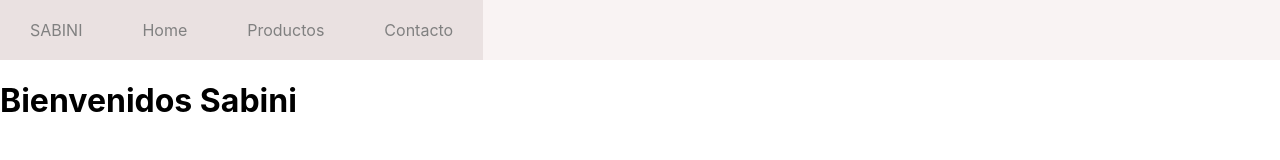
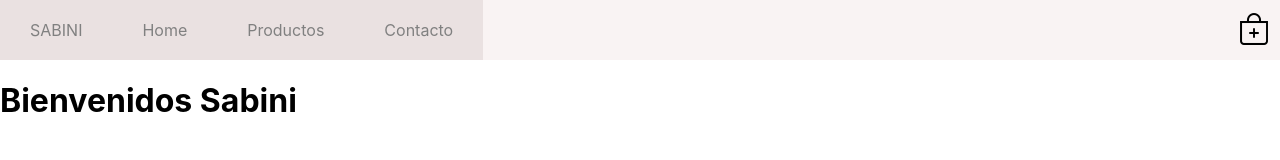
Before and after one commit to Bell-luna/sabini-luna, a React (Create React App) app: page / in a window 1280 px wide. Shown: the top 160 px of the page. Built offline with nearby package versions, Linux system fonts and the light colour scheme.

Commit message:
agregue cartwidget

```diff
--- a/public/index.html
+++ b/public/index.html
@@ -25,6 +25,10 @@
       Learn how to configure a non-root public URL by running `npm run build`.
     -->
     <title>Luna</title>
+    <link
+      rel="stylesheet"
+      href="https://cdn.jsdelivr.net/npm/bootstrap-icons@1.9.1/font/bootstrap-icons.css"
+    />
   </head>
   <body>
     <noscript>You need to enable JavaScript to run this app.</noscript>
--- a/src/components/CartWidget.js
+++ b/src/components/CartWidget.js
@@ -1,13 +1,11 @@
-import React from 'react'
+import React from "react";
 
-const CartWidget = ({chil}) => {
+const CartWidget = ({ chil }) => {
   return (
-    <div>
+    <div className="cart">
+      <i class="bi bi-bag-plus"></i>
+    </div>
+  );
+};
 
-        <i class="bi bi-bag-plus"></i>
-
-    </div>
-  )
-}
-
-export default CartWidget
+export default CartWidget;
--- a/src/components/ItemListContainer.js
+++ b/src/components/ItemListContainer.js
@@ -1,15 +1,13 @@
-import React from 'react'
+import React from "react";
 
-const nombre = "Sabini"
+const nombre = "Sabini";
 
 const ItemListContainer = () => {
   return (
     <div>
+      <h1>Bienvenidos {nombre}</h1>
+    </div>
+  );
+};
 
-        <h1>Bienvenidos {nombre}</h1>
-
-    </div>
-  )
-}
-
-export default ItemListContainer
+export default ItemListContainer;
--- a/src/components/NavBar.js
+++ b/src/components/NavBar.js
@@ -1,18 +1,26 @@
-import React from 'react'
+import React from "react";
+import CartWidget from "./CartWidget";
 
 const NavBar = () => {
   return (
     <div>
+      <nav>
+        <a href="#" className="marca">
+          SABINI
+        </a>
+        <a href="#" className="nav-enl">
+          Home
+        </a>
+        <a href="#" className="nav-enl">
+          Productos
+        </a>
+        <a href="#" className="nav-enl">
+          Contacto
+        </a>
+        <CartWidget />
+      </nav>
+    </div>
+  );
+};
 
-        <nav>
-            <a href="#" className="marca">SABINI</a>
-            <a href="#" className="nav-enl">Home</a>
-            <a href="#"className="nav-enl">Productos</a>
-            <a href="#"className="nav-enl">Contacto</a>
-        </nav>
-
-    </div>
-  )
-}
-
-export default NavBar
+export default NavBar;
--- a/src/index.css
+++ b/src/index.css
@@ -24,6 +24,7 @@ background:rgb(207, 199, 199) ;
 }
 nav{
   background:rgb(249, 243, 243) ;
+  display: flex;
 }
 .marca {
   display: inline-block;
@@ -31,5 +32,12 @@ nav{
    color: gray;
    padding: 20px 30px;
    text-decoration: none;
+}
 
+.cart {
+  margin-left: auto;
+  padding: 10px;
 }
+.cart i {
+  font-size: 2rem;
+}
```
